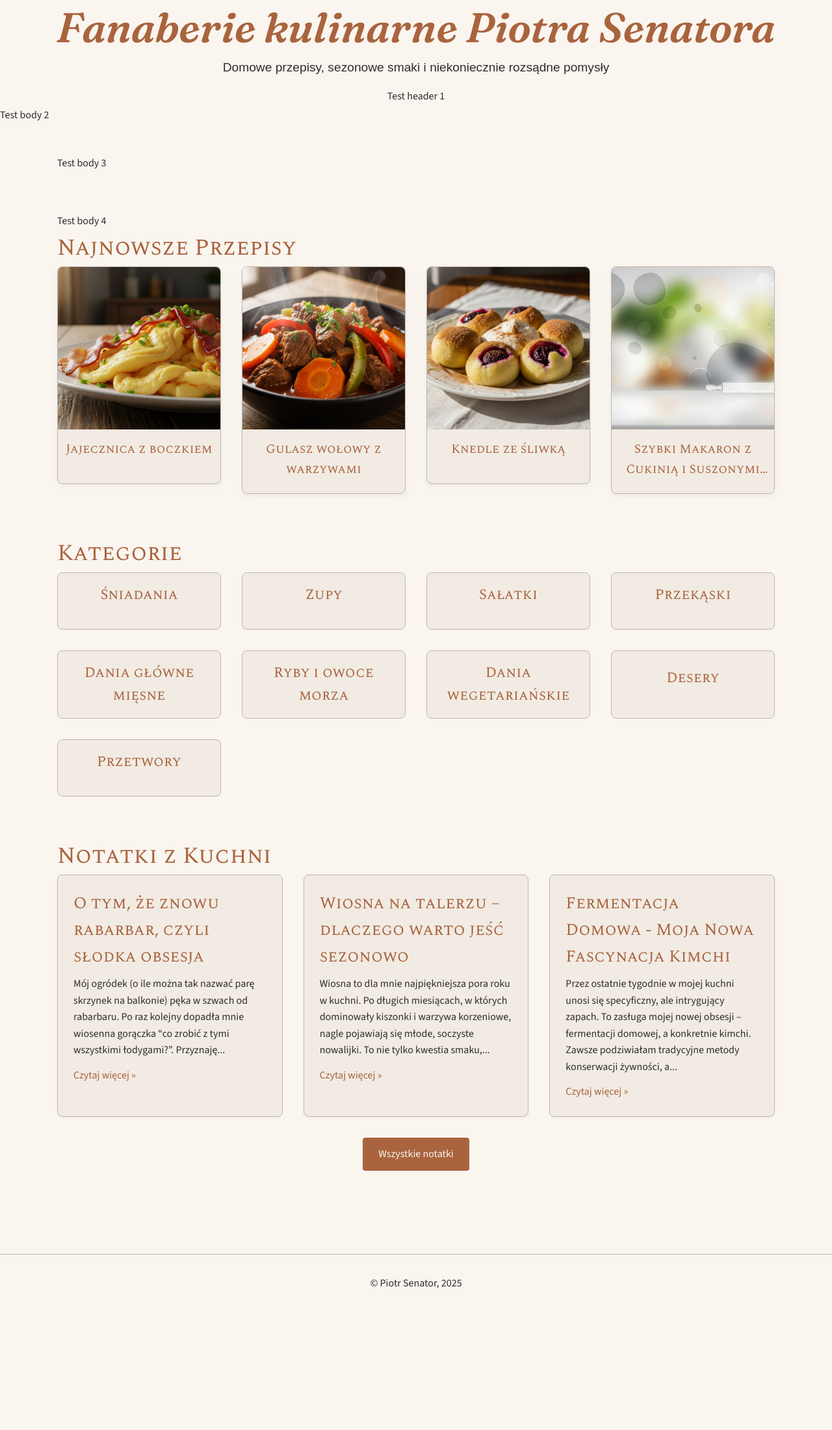
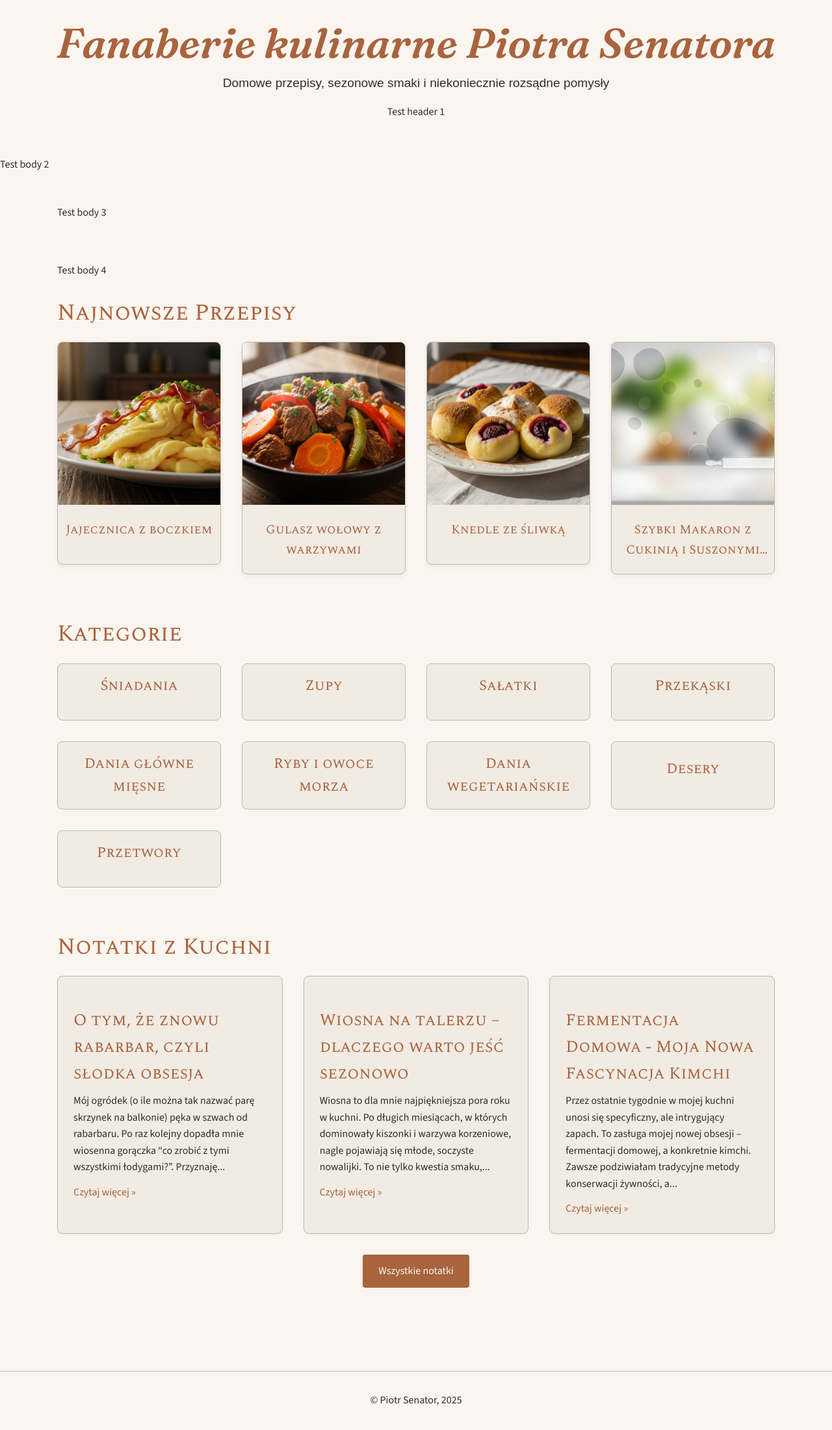
Before and after one commit to piotrsenator/kuchnia, a Jekyll site: the page built from index.html, in a window 1280 px wide. Shown: the whole page at 65% size. Built offline with Jekyll 4.4.1, drawn with Linux system fonts in a browser that asks for light colours; some web fonts are replaced; before the commit the page ends 2021 px from its top, so only the background shows below that.

Commit message:
Update style.css

```diff
--- a/assets/css/style.css
+++ b/assets/css/style.css
@@ -164,6 +164,8 @@ h1, h2, h3, h4, h5, h6 {
     text-transform: none; /* Upewniamy się, że nie ma kapitalików */
     font-weight: 400; /* ZMIANA: Ustawiono wagę 400 (regular) */
     font-style: normal; /* ZMIANA: Upewniono się, że jest normal */
+    margin-top: var(--spacing-md); /* Lub mniejsza wartość */
+    margin-bottom: var(--spacing-sm); /* Lub mniejsza wartość */
 }
 
 h1 { font-size: 2.8rem; }
@@ -212,6 +214,8 @@ a:hover {
 .site-header {
     background-color: var(--color-background-light);
     padding: var(--spacing-xxs) 0;
+    padding-bottom: var(--spacing-md); /* Lub mniejsza wartość */
+    margin-bottom: var(--spacing-lg); /* Lub mniejsza wartość */
     text-align: center;
 }
 
```
